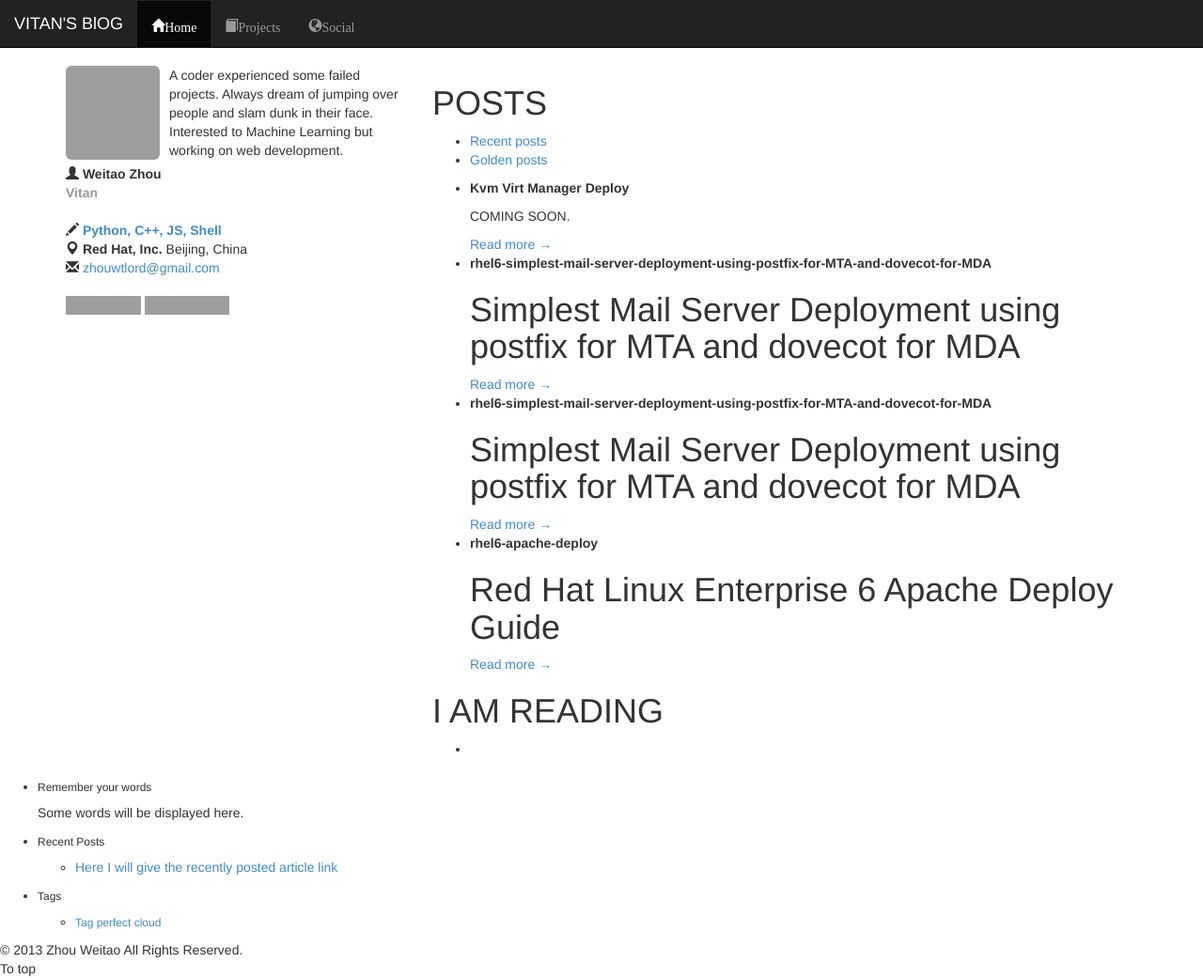
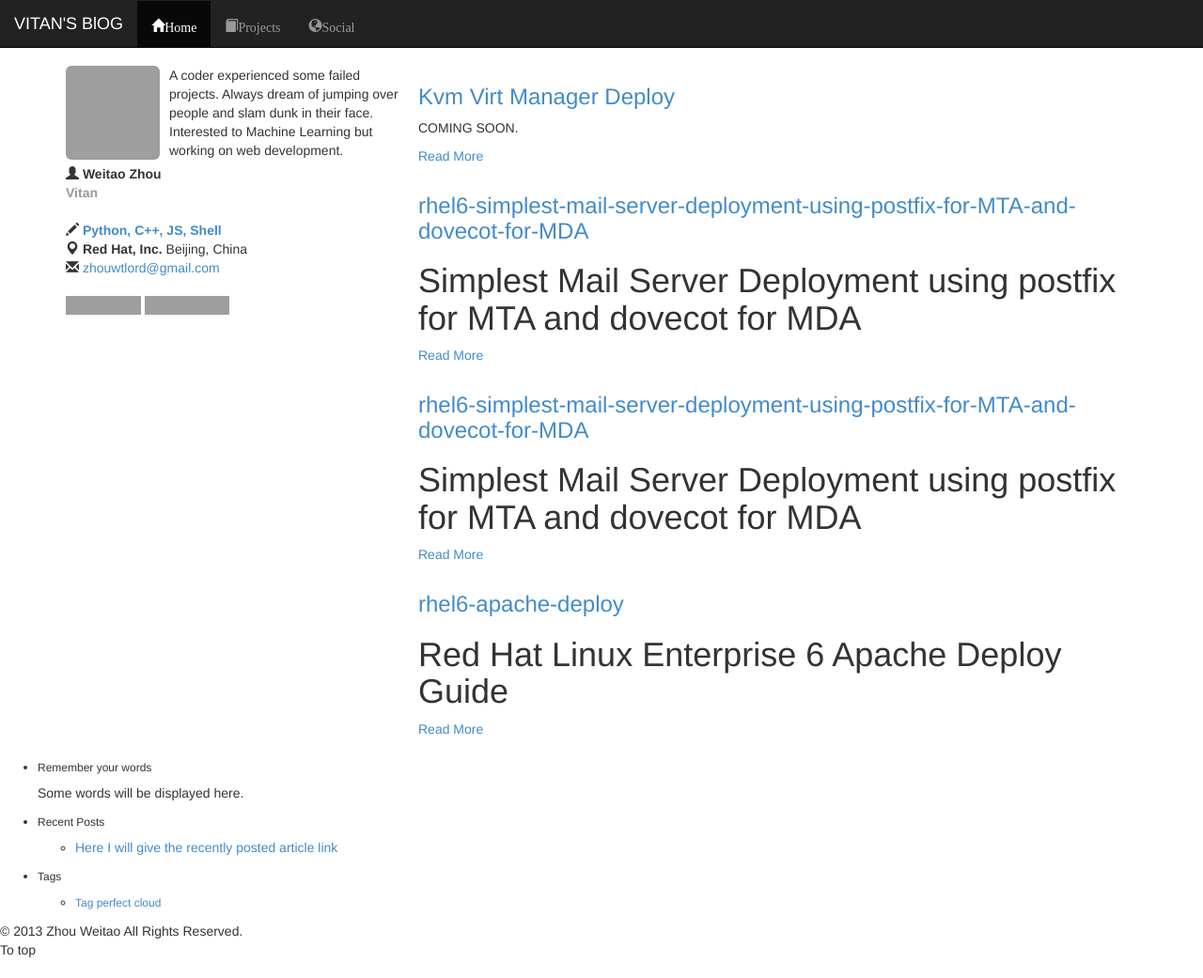
Before and after one commit to vitan/vitan.github.io, a Jekyll site: the page built from index.html, in a window 1280 px wide and 1041 px high, cut to the strip 0-1041 px from the top of the window. Shown: the whole strip at 94% size. Built offline with Jekyll 4.4.1, drawn with Linux system fonts in a browser that asks for light colours; Markdown is read by kramdown in place of the engine named in the settings; grey boxes are pictures that could not be loaded.

Commit message:
REV: content format.

```diff
--- a/_includes/content.html
+++ b/_includes/content.html
@@ -1,27 +1,14 @@
-<h1 class="header-line" id="posts">POSTS</h1>
-    <ul class="tabs">
-        <li><a href="#" class="current">Recent posts</a></li>
-        <li><a href="#">Golden posts</a></li>
-    </ul>
-    <div class="panes">
-        <div style="display: block;">
-            <ul class="blocks-list">
-                {% for post in site.posts %}
-                <li>
-                <div class="the-excerpt">
-                    <strong>{{ post.title }}</strong>
-                    <p>{{ post.excerpt }}</p>
-                    <a href="{{ post.url }}" class="link-arrow">Read more →</a>
-                </div>
-                </li>
-                {% endfor %}
-            </ul>
-        </div>
+{% for post in site.posts %}
+    <div class="row">
+        <h3>
+            <a href="{{ post.url }}">{{ post.title }}</a>
+        </h3>
+        <!--TODO: posts excerpt elgant solution -->
+        <p>{{ post.excerpt }}</p>
+        <p>{{ post.tags }}</p>
+        <p>{{ post.categories }}</p>
+        <p>
+            <a href="{{ post.url }}">Read More</a>
+        </p>
     </div>
-<h1 class="header-line" id="i-am-reading">I AM READING</h1>
-<ul class="feature-blocks">
-    <li class="odd">
-    <div class="block">
-    </div>
-    </li>
-</ul>
+{% endfor %}
```
